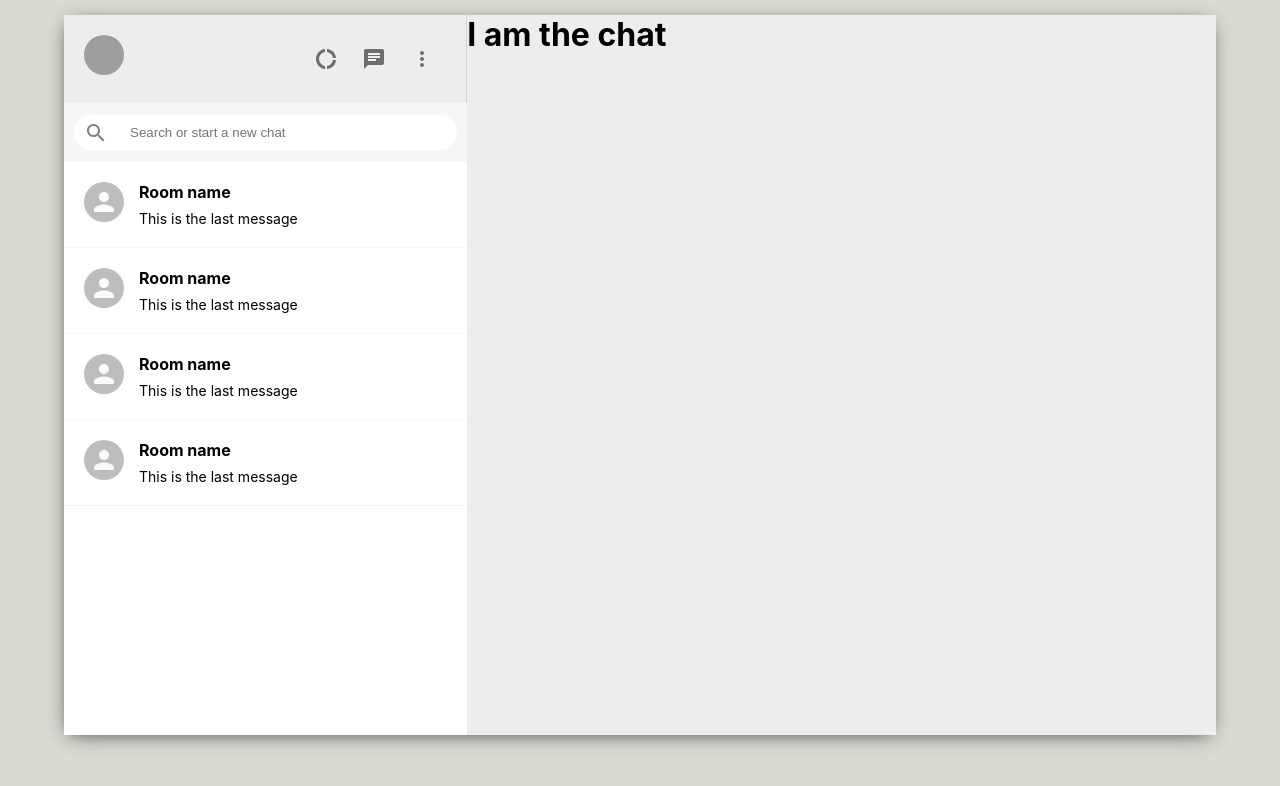
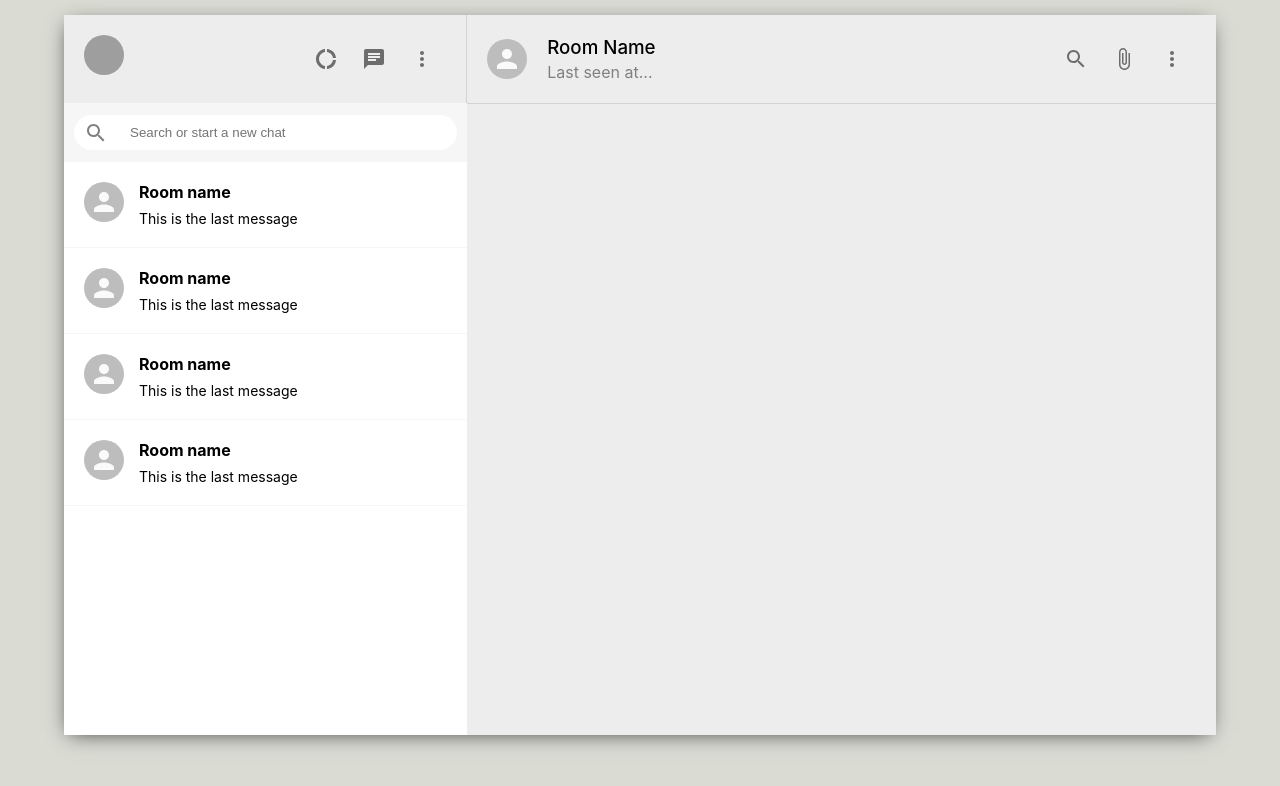
Before and after one commit to HenriqueACF/Whatsapp-whith-MERN, a React (Create React App) app: page / in a window 1280 px wide. Shown: the top 786 px of the page. Built offline with nearby package versions, Linux system fonts and the light colour scheme; grey boxes are pictures that could not be loaded.

Commit message:
chat header

```diff
--- a/src/Chat.css
+++ b/src/Chat.css
@@ -3,3 +3,24 @@
     flex-direction: column;
     flex: 0.65;
 }
+
+.chat__header{
+    padding:20px;
+    display:flex;
+    align-items: center;
+    border-bottom:1px solid #d3d3d3;
+}
+
+.chat__headerInfo{
+    flex: 1;
+    padding-left: 20px;
+}
+
+.chat__headerInfo > h3{
+    margin-bottom:3px;
+    font-weight:500;
+}
+
+.chat__headerInfo > p{
+    color:#808080;
+}
--- a/src/Chat.js
+++ b/src/Chat.js
@@ -1,10 +1,40 @@
 import React from 'react';
 import './Chat.css';
+
+//material ui
+import { Avatar, IconButton } from '@material-ui/core';
+import { AttachFile, MoreVert, SearchOutlined } from '@material-ui/icons';
+
 
 function Chat() {
   return(
     <div className="chat">
-        <h1>I am the chat</h1>
+        <div className="chat__header">
+            <Avatar />
+
+            <div className="chat__headerInfo">
+                <h3>Room Name</h3>
+                <p>Last seen at...</p>
+            </div>
+
+            <div className="chat__headerRight">
+                <IconButton>
+                    <SearchOutlined />
+                </IconButton>
+
+                <IconButton>
+                    <AttachFile />
+                </IconButton>
+
+                <IconButton>
+                    <MoreVert />
+                </IconButton>
+            </div>
+        </div>
+
+        <div className="chat__body">
+
+        </div>
     </div>
   )
 }
```
